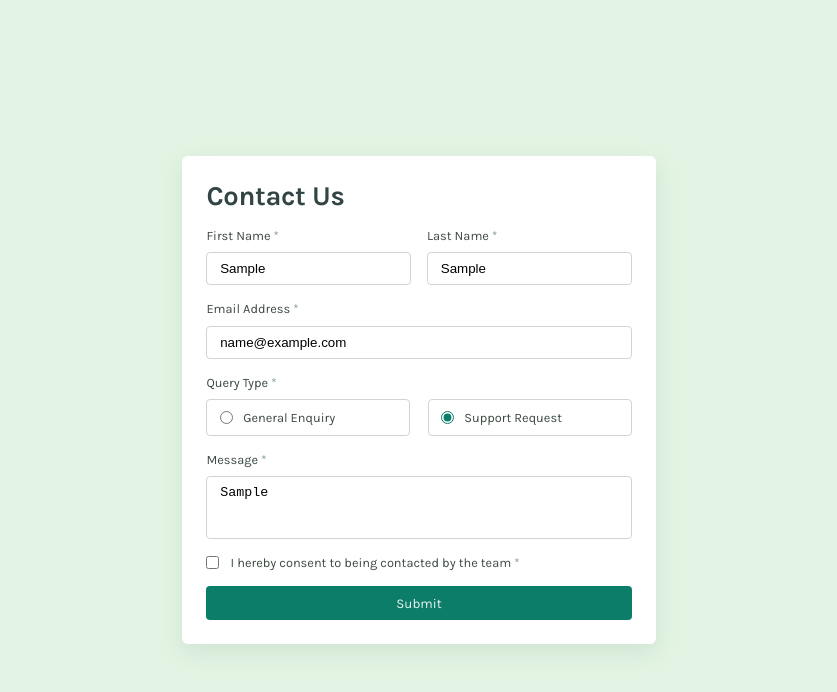
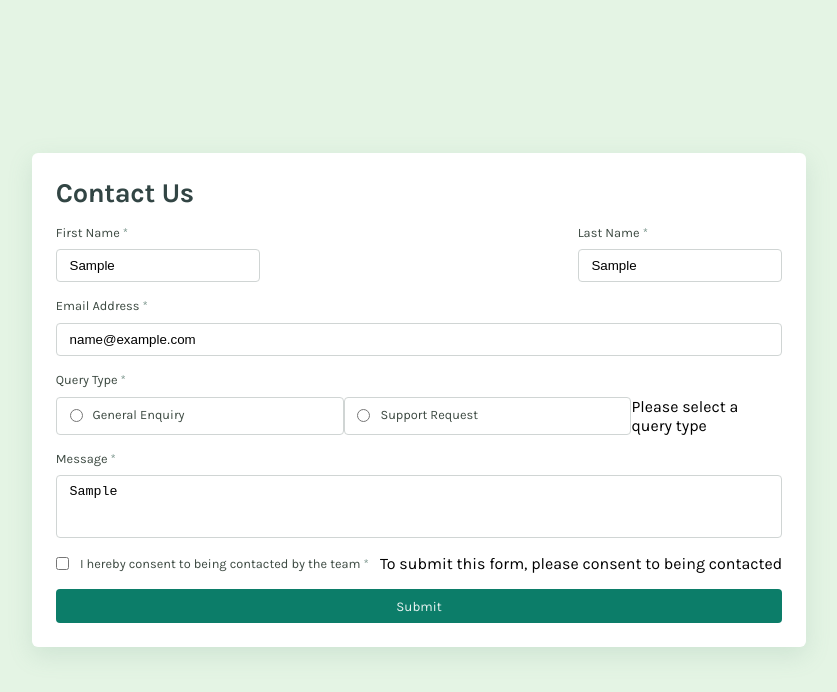
Before and after one commit to k-gourav/Contact-form, a React (Vite) app: page / in a window 1280 px wide. Both pictures are taken after typing "Sample", "Sample", "name@example.com", "Sample" into the empty fields and a click on the button "Submit". Shown: the top 692 px of the page, without its empty margins (221-1058 px from the left). Built offline with nearby package versions, Linux system fonts and the light colour scheme.

Commit message:
feat: add useform hook for form validation

```diff
--- a/src/components/Contact/ContactForm.jsx
+++ b/src/components/Contact/ContactForm.jsx
@@ -1,16 +1,21 @@
 import { useForm } from "react-hook-form";
+import ContactConfirm from "../ContactConfirm/ContactConfirm"
+import styles from "./ContactForm.module.css";
 import { useState } from "react";
-import styles from "./ContactForm.module.css";
 
 const ContactForm = () => {
-  const [isChecked, setIsChecked] = useState(null);
-  // const form = useForm();
+  const [showModal, setShowModal] = useState(false)
+  const { register, handleSubmit, formState: { errors }} = useForm();
+  const onSubmit = () => {
+    setShowModal(true)
+  }
 
   return (
     <main className={styles.main__element}>
       <div className={styles.contactform__container}>
         <h1 className={styles.contactform__headline}>Contact Us</h1>
         {/* Input for namefield */}
+
         <div className={styles.contactform__name}>
           <div className={styles.contactform__firstname}>
             <label htmlFor="firstname">First Name<span id={styles.form__required}> *</span></label>
@@ -18,8 +23,10 @@ const ContactForm = () => {
               type="text"
               name="firstname"
               aria-label="Enter your first name"
+              {...register("firstname", { required: "This field is required" })}
               required
             />
+            {errors.firstname && <span>{errors.firstname.message}</span>}
           </div>
           <div className={styles.contactform__lastname}>
             <label htmlFor="lastname">Last Name<span id={styles.form__required}> *</span></label>
@@ -27,8 +34,10 @@ const ContactForm = () => {
               type="text"
               name="lastname"
               aria-label="Enter your last name"
+              {...register("lastname", { required: "This field is required" })}
               required
             />
+            {errors.lastname && <span>{errors.lastname.message}</span>}
           </div>
         </div>
 
@@ -38,8 +47,16 @@ const ContactForm = () => {
             type="email"
             name="email"
             aria-label="Enter your email"
+            {...register("email", {
+              required: "This field is required",
+              pattern: {
+                value: /^\S+@\S+$/i,
+                message: "Please enter a valid email address",
+              },
+            })}
             required
           />
+          {errors.email && <span>{errors.email.message}</span>}
         </div>
 
         <div className={styles.contactform__query}>
@@ -47,14 +64,15 @@ const ContactForm = () => {
 
           <div className={styles.contactform__querybox}>
           <div className={styles.contactform__queryfirst}>
-            <input type="radio" name="query" value="General Enquiry" checked={isChecked} onChange={(e) => setIsChecked(e.target.value === "General Enquiry")} />
+            <input type="radio" name="query" value="General Enquiry" {...register("query", { required: "Please select a query type" })} />
             <label htmlFor="generalenquiry">General Enquiry</label>
           </div>
 
           <div className={styles.contactform__querysecond}>
-            <input type="radio" name="query" value="Support Request" checked={!isChecked} onChange={(e) => setIsChecked(e.target.value === "General Enquiry")} />
+            <input type="radio" name="query" value="Support Request" {...register("query")} />
             <label htmlFor="supportrequest">Support Request</label>
           </div>
+          {errors.query && <span>{errors.query.message}</span>}
           </div>
 
         </div>
@@ -66,8 +84,10 @@ const ContactForm = () => {
             name="message"
             rows="3"
             aria-label="Type your message"
+            {...register("message", { required: "This field is required" })}
             required
           />
+          {errors.message && <span>{errors.message.message}</span>}
         </div>
 
         <div className={styles.contactform__confirm}>
@@ -75,14 +95,18 @@ const ContactForm = () => {
             type="checkbox"
             name="confirm"
             aria-label="Confirm your consent to be contacted"
+            {...register("confirm", { required: "To submit this form, please consent to being contacted" })}
             required
           />
           <label htmlFor="confirm">
             I hereby consent to being contacted by the team<span id={styles.form__required}> *</span>
           </label>
+          {errors.confirm && <p>{errors.confirm.message}</p>}
         </div>
-        <button type="submit">Submit</button>
+        <button type="submit" onClick={handleSubmit(onSubmit)}>Submit</button>
+
       </div>
+      {showModal && <ContactConfirm />}
     </main>
   );
 };
--- a/src/components/ContactConfirm/ContactConfirm.module.css
+++ b/src/components/ContactConfirm/ContactConfirm.module.css
@@ -2,16 +2,18 @@
     display: flex;
     flex-direction: column;
     gap: 1rem;
-    background-color: #2a4244f4;
+    background-color: #2a4244fd;
     border-radius: 8px;
     color: #fff;
-    padding: 1.5rem;
+    padding: 1.2rem 1rem;
+    position: absolute;
+    top: 2%;
 }
 .confirm__title{
     display: flex;
     gap: 0.5rem;
-    font-size: 0.9rem;
+    font-size: 0.8rem;
 }
 .confirm__body{
-    font-size: 0.9rem;
+    font-size: 0.8rem;
 }
```
